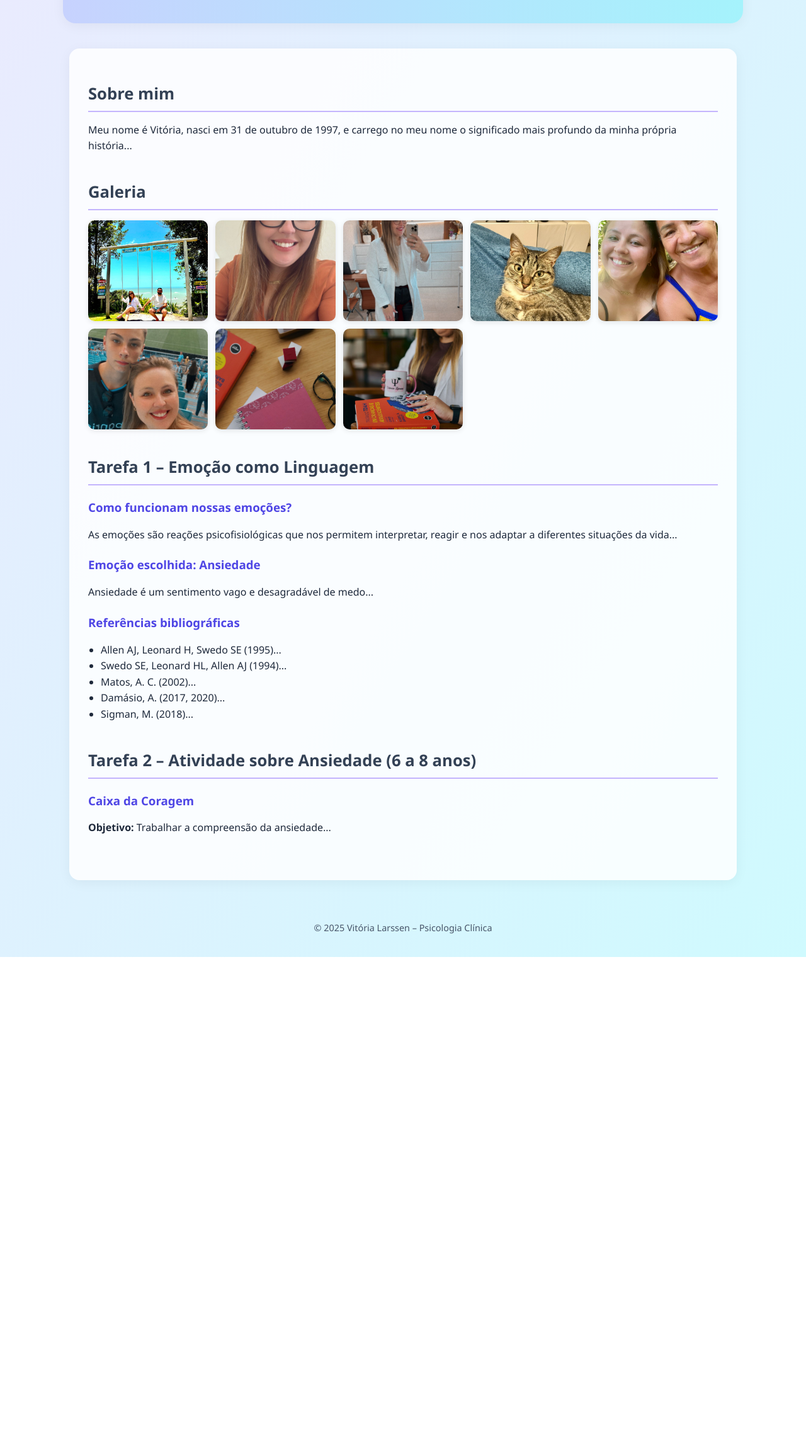
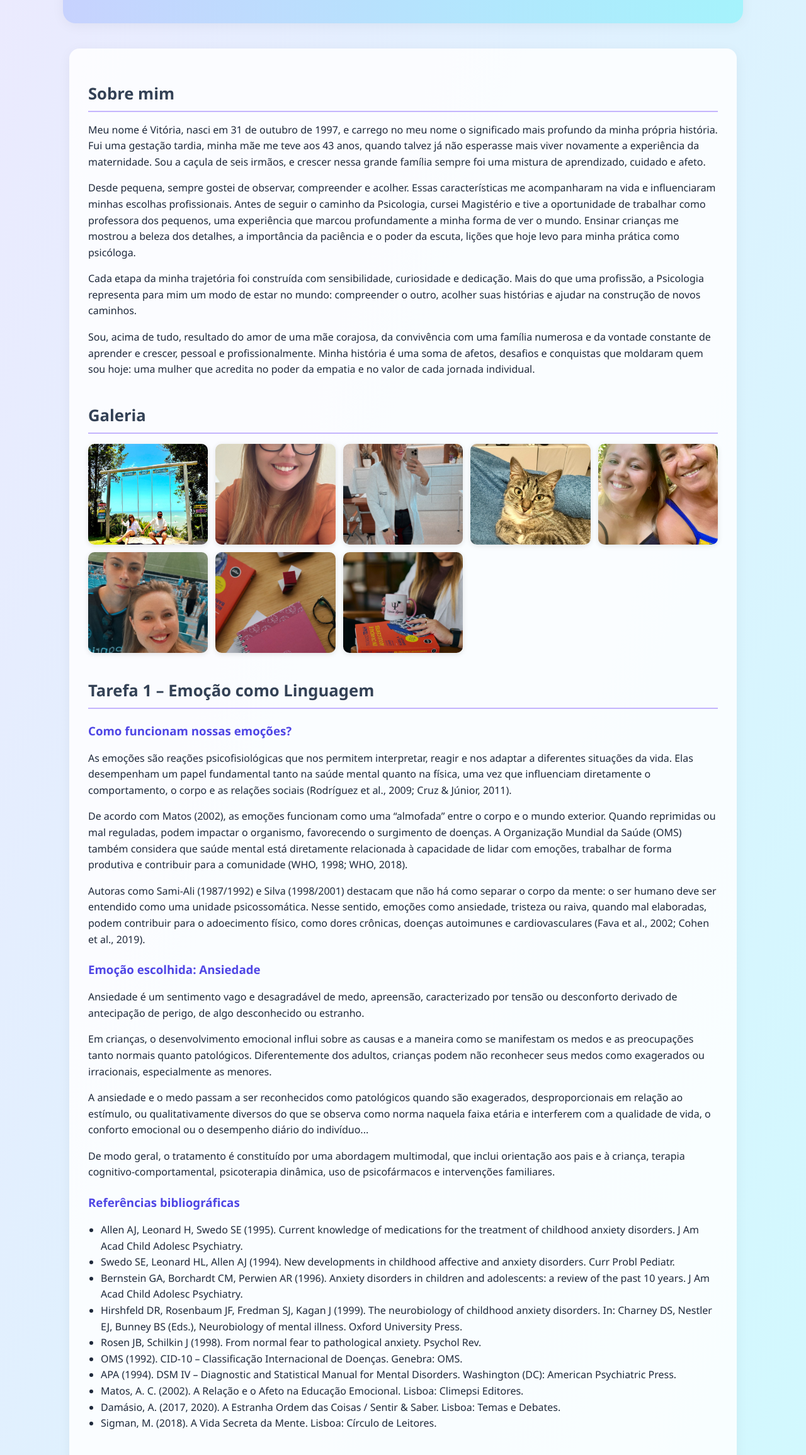
Before and after one commit to psicovitorialarssen/blog-academico, a plain HTML site: page index.html in a window 1280 px wide. Shown: the part 485-2796 px from the top of the page at 63% size. Before the commit the page ends 2005 px from the top, so only its background shows below. Drawn offline with Linux system fonts and the light colour scheme.

Commit message:
Update index.html

```diff
--- a/index.html
+++ b/index.html
@@ -185,7 +185,10 @@
   <main>
     <section>
       <h2>Sobre mim</h2>
-      <p>Meu nome é Vitória, nasci em 31 de outubro de 1997, e carrego no meu nome o significado mais profundo da minha própria história...</p>
+      <p>Meu nome é Vitória, nasci em 31 de outubro de 1997, e carrego no meu nome o significado mais profundo da minha própria história. Fui uma gestação tardia, minha mãe me teve aos 43 anos, quando talvez já não esperasse mais viver novamente a experiência da maternidade. Sou a caçula de seis irmãos, e crescer nessa grande família sempre foi uma mistura de aprendizado, cuidado e afeto.</p>
+      <p>Desde pequena, sempre gostei de observar, compreender e acolher. Essas características me acompanharam na vida e influenciaram minhas escolhas profissionais. Antes de seguir o caminho da Psicologia, cursei Magistério e tive a oportunidade de trabalhar como professora dos pequenos, uma experiência que marcou profundamente a minha forma de ver o mundo. Ensinar crianças me mostrou a beleza dos detalhes, a importância da paciência e o poder da escuta, lições que hoje levo para minha prática como psicóloga.</p>
+      <p>Cada etapa da minha trajetória foi construída com sensibilidade, curiosidade e dedicação. Mais do que uma profissão, a Psicologia representa para mim um modo de estar no mundo: compreender o outro, acolher suas histórias e ajudar na construção de novos caminhos.</p>
+      <p>Sou, acima de tudo, resultado do amor de uma mãe corajosa, da convivência com uma família numerosa e da vontade constante de aprender e crescer, pessoal e profissionalmente. Minha história é uma soma de afetos, desafios e conquistas que moldaram quem sou hoje: uma mulher que acredita no poder da empatia e no valor de cada jornada individual.</p>
     </section>
 
     <section>
@@ -205,24 +208,46 @@
     <section>
       <h2>Tarefa 1 – Emoção como Linguagem</h2>
       <h3>Como funcionam nossas emoções?</h3>
-      <p>As emoções são reações psicofisiológicas que nos permitem interpretar, reagir e nos adaptar a diferentes situações da vida...</p>
+      <p>As emoções são reações psicofisiológicas que nos permitem interpretar, reagir e nos adaptar a diferentes situações da vida. Elas desempenham um papel fundamental tanto na saúde mental quanto na física, uma vez que influenciam diretamente o comportamento, o corpo e as relações sociais (Rodríguez et al., 2009; Cruz & Júnior, 2011).</p>
+      <p>De acordo com Matos (2002), as emoções funcionam como uma “almofada” entre o corpo e o mundo exterior. Quando reprimidas ou mal reguladas, podem impactar o organismo, favorecendo o surgimento de doenças. A Organização Mundial da Saúde (OMS) também considera que saúde mental está diretamente relacionada à capacidade de lidar com emoções, trabalhar de forma produtiva e contribuir para a comunidade (WHO, 1998; WHO, 2018).</p>
+      <p>Autoras como Sami-Ali (1987/1992) e Silva (1998/2001) destacam que não há como separar o corpo da mente: o ser humano deve ser entendido como uma unidade psicossomática. Nesse sentido, emoções como ansiedade, tristeza ou raiva, quando mal elaboradas, podem contribuir para o adoecimento físico, como dores crônicas, doenças autoimunes e cardiovasculares (Fava et al., 2002; Cohen et al., 2019).</p>
+
       <h3>Emoção escolhida: Ansiedade</h3>
-      <p>Ansiedade é um sentimento vago e desagradável de medo...</p>
+      <p>Ansiedade é um sentimento vago e desagradável de medo, apreensão, caracterizado por tensão ou desconforto derivado de antecipação de perigo, de algo desconhecido ou estranho.</p>
+      <p>Em crianças, o desenvolvimento emocional influi sobre as causas e a maneira como se manifestam os medos e as preocupações tanto normais quanto patológicos. Diferentemente dos adultos, crianças podem não reconhecer seus medos como exagerados ou irracionais, especialmente as menores.</p>
+      <p>A ansiedade e o medo passam a ser reconhecidos como patológicos quando são exagerados, desproporcionais em relação ao estímulo, ou qualitativamente diversos do que se observa como norma naquela faixa etária e interferem com a qualidade de vida, o conforto emocional ou o desempenho diário do indivíduo...</p>
+      <p>De modo geral, o tratamento é constituído por uma abordagem multimodal, que inclui orientação aos pais e à criança, terapia cognitivo-comportamental, psicoterapia dinâmica, uso de psicofármacos e intervenções familiares.</p>
 
       <h3>Referências bibliográficas</h3>
       <ul>
-        <li>Allen AJ, Leonard H, Swedo SE (1995)...</li>
-        <li>Swedo SE, Leonard HL, Allen AJ (1994)...</li>
-        <li>Matos, A. C. (2002)...</li>
-        <li>Damásio, A. (2017, 2020)...</li>
-        <li>Sigman, M. (2018)...</li>
+        <li>Allen AJ, Leonard H, Swedo SE (1995). Current knowledge of medications for the treatment of childhood anxiety disorders. J Am Acad Child Adolesc Psychiatry.</li>
+        <li>Swedo SE, Leonard HL, Allen AJ (1994). New developments in childhood affective and anxiety disorders. Curr Probl Pediatr.</li>
+        <li>Bernstein GA, Borchardt CM, Perwien AR (1996). Anxiety disorders in children and adolescents: a review of the past 10 years. J Am Acad Child Adolesc Psychiatry.</li>
+        <li>Hirshfeld DR, Rosenbaum JF, Fredman SJ, Kagan J (1999). The neurobiology of childhood anxiety disorders. In: Charney DS, Nestler EJ, Bunney BS (Eds.), Neurobiology of mental illness. Oxford University Press.</li>
+        <li>Rosen JB, Schilkin J (1998). From normal fear to pathological anxiety. Psychol Rev.</li>
+        <li>OMS (1992). CID-10 – Classificação Internacional de Doenças. Genebra: OMS.</li>
+        <li>APA (1994). DSM IV – Diagnostic and Statistical Manual for Mental Disorders. Washington (DC): American Psychiatric Press.</li>
+        <li>Matos, A. C. (2002). A Relação e o Afeto na Educação Emocional. Lisboa: Climepsi Editores.</li>
+        <li>Damásio, A. (2017, 2020). A Estranha Ordem das Coisas / Sentir & Saber. Lisboa: Temas e Debates.</li>
+        <li>Sigman, M. (2018). A Vida Secreta da Mente. Lisboa: Círculo de Leitores.</li>
       </ul>
     </section>
 
     <section>
       <h2>Tarefa 2 – Atividade sobre Ansiedade (6 a 8 anos)</h2>
       <h3>Caixa da Coragem</h3>
-      <p><strong>Objetivo:</strong> Trabalhar a compreensão da ansiedade...</p>
+      <p><strong>Objetivo:</strong> Trabalhar a compreensão da ansiedade e desenvolver estratégias de enfrentamento com crianças entre 6 e 8 anos.</p>
+      <p><strong>Materiais:</strong> Caixa decorada, cartões coloridos, lápis de cor, figuras de situações, timer ou ampulheta.</p>
+      <p><strong>Duração:</strong> 40 a 50 minutos.</p>
+      <ul>
+        <li>Iniciar com uma conversa breve sobre o que é sentir medo ou ficar nervoso.</li>
+        <li>Apresentar a “Caixa da Coragem” e explicar que ela ajudará a enfrentar situações difíceis.</li>
+        <li>Ensinar a respiração 3-3-6 (inspirar por 3s, segurar por 3s, expirar por 6s).</li>
+        <li>Pedir que a criança desenhe ou escreva algo que a deixe ansiosa e coloque na caixa.</li>
+        <li>Usar cartões com “Frases de Coragem” para leitura e reflexão conjunta.</li>
+      </ul>
+      <p><strong>Adaptações:</strong> Para crianças com dificuldades motoras, permitir gravação de áudio. Para grupos, realizar partilhas em roda.</p>
+      <p><strong>Registro:</strong> Criar um diário da coragem, com colagens, desenhos ou frases sobre avanços percebidos.</p>
     </section>
   </main>
 
```
